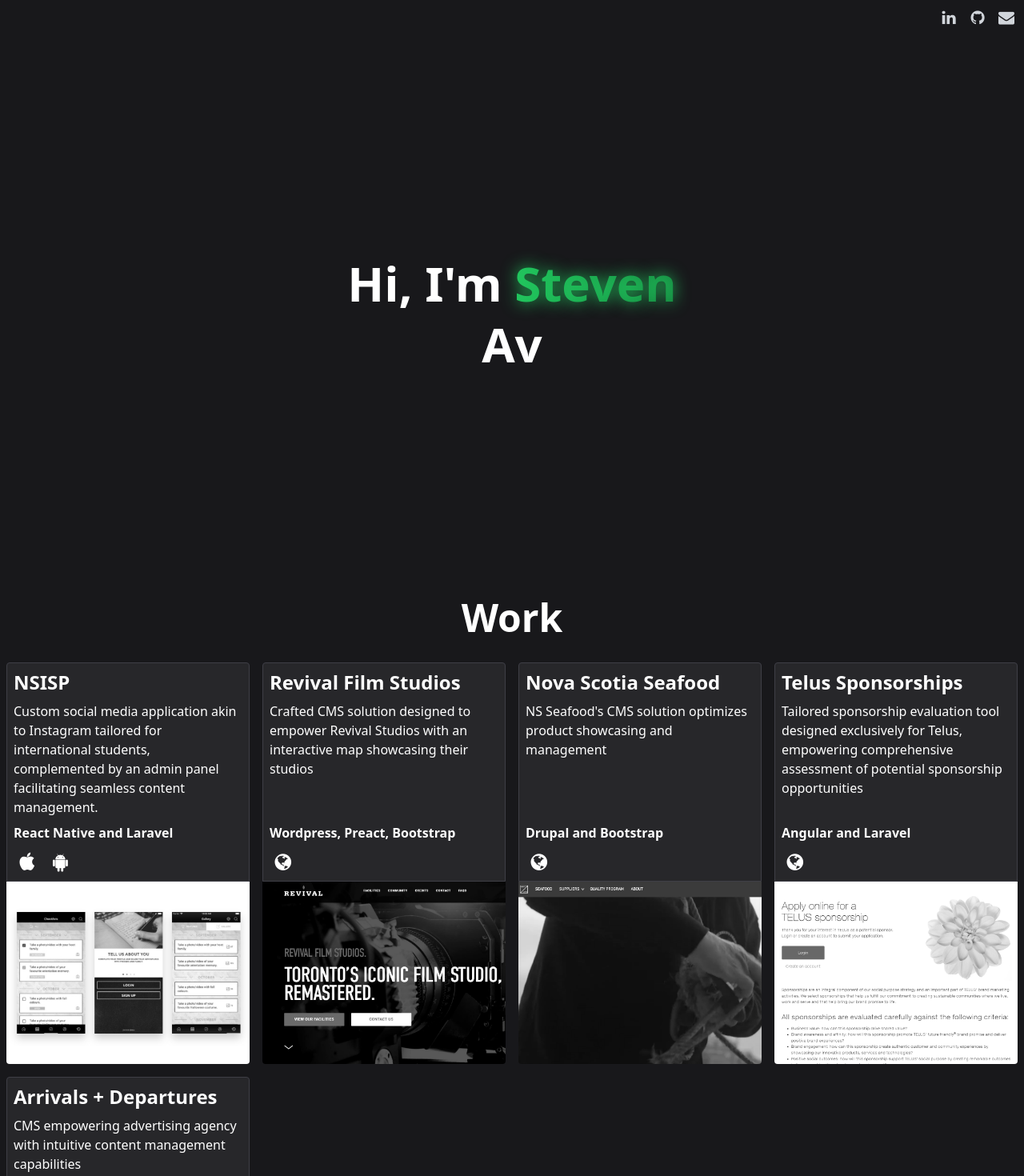
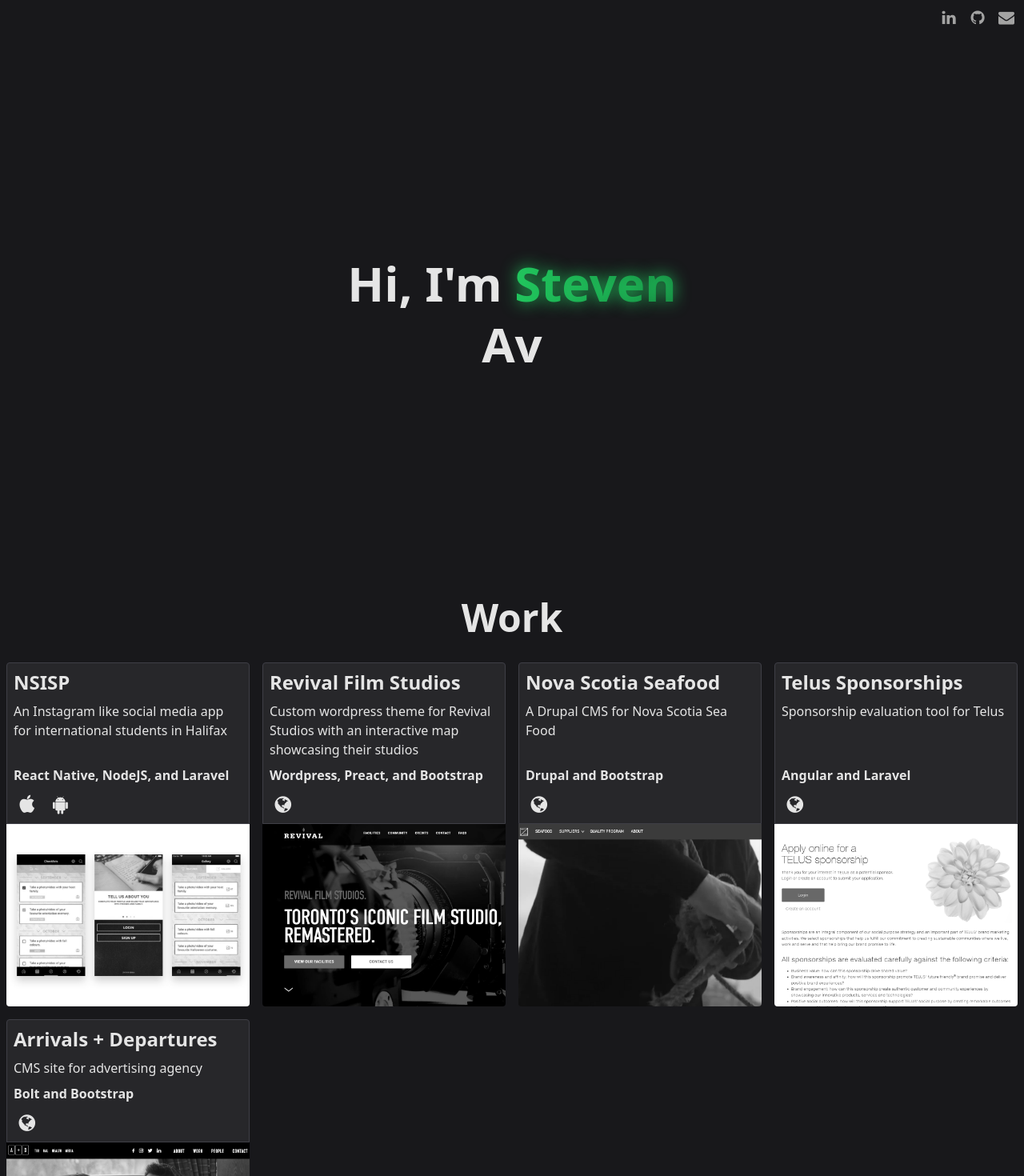
Before and after one commit to stevenwithaph/portfolio, a SvelteKit app: page / in a window 1280 px wide. Shown: the top 1470 px of the page at 80% size. Built offline with nearby package versions, Linux system fonts and the light colour scheme.

Commit message:
Adjusted copy

```diff
--- a/src/app.html
+++ b/src/app.html
@@ -1,5 +1,5 @@
 <!doctype html>
-<html lang="en" class="bg-zinc-900 text-white overflow-x-hidden">
+<html lang="en" class="bg-zinc-900 text-neutral-200 overflow-x-hidden">
 	<head>
 		<meta charset="utf-8" />
 		<link rel="icon" href="%sveltekit.assets%/favicon.png" />
--- a/src/lib/link.svelte
+++ b/src/lib/link.svelte
@@ -4,7 +4,7 @@
 </script>
 
 <a
-	class="relative text-shadow transition-shadow after:content-[''] after:h-[1px] after:scale-x-0 after:absolute after:-bottom-0.5 after:left-0.5 after:right-0.5 after:bg-white after:transition-transform hocus:text-green-500 hocus:shadow-green-500 hocus:after:bg-green-500 hocus:after:scale-x-100"
+	class="relative text-shadow transition-shadow after:content-[''] after:h-[1px] after:scale-x-0 after:absolute after:-bottom-0.5 after:left-0.5 after:right-0.5 after:bg-neutral-200 after:transition-transform hocus:text-green-500 hocus:shadow-green-500 hocus:after:bg-green-500 hocus:after:scale-x-100"
 	{target}
 	href={link}
 >
--- a/src/lib/project.svelte
+++ b/src/lib/project.svelte
@@ -23,7 +23,7 @@
 	const rotate = spring({
 		rotateX: 0,
 		rotateY: 0,
-		scale: 1
+		scale: 1,
 	});
 
 	let container: HTMLElement;
@@ -50,7 +50,7 @@
 		rotate.set({
 			rotateX,
 			rotateY,
-			scale: SCALE
+			scale: SCALE,
 		});
 	}
 
@@ -60,7 +60,7 @@
 		rotate.set({
 			rotateX: 0,
 			rotateY: 0,
-			scale: 1
+			scale: 1,
 		});
 
 		hover = false;
@@ -83,7 +83,7 @@
 		<p class="font-semibold">
 			{@html technologies}
 		</p>
-		<ul class="space-x-2 text-white font-bold flex flex-row">
+		<ul class="space-x-2 font-bold flex flex-row">
 			{#each links as link}
 				<a
 					class="text-shadow transition-shadow hocus:text-green-500 hocus:shadow-green-500 text-2xl"
--- a/src/lib/typewriter.svelte
+++ b/src/lib/typewriter.svelte
@@ -15,12 +15,12 @@
 		'Fullstack Developer',
 		'Avid Runner',
 		'App Developer',
-		'Emo Kid',
 		'CSS Guru',
 		'Jack of All Trades',
 		'Master of None',
 		'Game Developer',
 		'Amateur Drummer',
+		'Emo Kid',
 		'NodeJS Expert',
 		'Coffee Addict',
 		'Not a Designer',
@@ -31,8 +31,6 @@
 		'Drupal Know It All',
 		'Level 15 Barbarian',
 		'Introvert',
-		'ISTP-T',
-		'College Dropout'
 	];
 
 	const tween = tweened(words[0], {
@@ -46,7 +44,7 @@
 			}
 
 			return string;
-		}
+		},
 	});
 
 	function change() {
@@ -60,7 +58,7 @@
 		const duration = ($tween.length + next.length - spaces) * durationPerCharacter;
 
 		tween.set(next, {
-			duration
+			duration,
 		});
 
 		timeout = setTimeout(change, duration + interval);
--- a/src/routes/+page.svelte
+++ b/src/routes/+page.svelte
@@ -9,7 +9,7 @@
 
 <main class="relative max-w-[1440px] mx-auto p-2 space-y-8">
 	<nav class="sticky top-2 right-2 z-10">
-		<ul class="flex justify-end gap-x-2 text-gray-300 text-xl">
+		<ul class="flex justify-end gap-x-2 text-neutral-400 text-xl">
 			<li>
 				<Link target={'_blank'} link={`https://www.linkedin.com/in/steven-adams-r/`}>
 					<li class={`icon-linkedin`}></li>
@@ -45,29 +45,29 @@
 			<Project
 				title={'NSISP'}
 				image={'/nsisp-banner.png'}
-				description={'Custom social media application akin to Instagram tailored for international students, complemented by an admin panel facilitating seamless content management.'}
-				technologies={'React Native and Laravel'}
+				description={'An Instagram like social media app for international students in Halifax'}
+				technologies={'React Native, NodeJS, and Laravel'}
 				alt={'NSISP Showcase'}
 				links={[
 					{ url: 'https://apps.apple.com/us/app/nsisp-passport-app/id1276287671', icon: 'apple' },
 					{
 						url: 'https://play.google.com/store/apps/details?id=com.nsisp.passportapp',
-						icon: 'android'
-					}
+						icon: 'android',
+					},
 				]}
 			/>
 			<Project
 				title={'Revival Film Studios'}
 				image={'/revival-banner.png'}
-				description={'Crafted CMS solution designed to empower Revival Studios with an interactive map showcasing their studios'}
-				technologies={'Wordpress, Preact, Bootstrap'}
+				description={'Custom wordpress theme for Revival Studios with an interactive map showcasing their studios'}
+				technologies={'Wordpress, Preact, and Bootstrap'}
 				alt={'Revival Film Studios Showcase'}
 				links={[{ url: 'https://revivalfilmstudios.ca', icon: 'globe' }]}
 			/>
 			<Project
 				title={'Nova Scotia Seafood'}
 				image={'/nsseafood-banner.png'}
-				description={"NS Seafood's CMS solution optimizes product showcasing and management"}
+				description={'A Drupal CMS for Nova Scotia Sea Food'}
 				technologies={'Drupal and Bootstrap'}
 				alt={'Nova Scotia Seafood Showcase'}
 				links={[{ url: 'https://nsseafood.com', icon: 'globe' }]}
@@ -75,7 +75,7 @@
 			<Project
 				title={'Telus Sponsorships'}
 				image={'/telus-banner.png'}
-				description={'Tailored sponsorship evaluation tool designed exclusively for Telus, empowering comprehensive assessment of potential sponsorship opportunities'}
+				description={'Sponsorship evaluation tool for Telus'}
 				technologies={'Angular and Laravel'}
 				alt={'Telus Sponsorship Showcase'}
 				links={[{ url: 'https://sponsorships.telus.com', icon: 'globe' }]}
@@ -83,7 +83,7 @@
 			<Project
 				title={'Arrivals + Departures'}
 				image={'/arrivals-banner.png'}
-				description={'CMS empowering advertising agency with intuitive content management capabilities'}
+				description={'CMS site for advertising agency'}
 				technologies={'Bolt and Bootstrap'}
 				alt={'Arrivals + Departures Showcase'}
 				links={[{ url: 'https://arrivalsdepartures.com', icon: 'globe' }]}
@@ -95,7 +95,7 @@
 			<Project
 				title={'Medenia'}
 				image={'medenia-banner.png'}
-				description={'Private server and web client dedicated to Dark Ages'}
+				description={'Private server and web client for Dark Ages'}
 				technologies={'Phaser, Svelte, and NodeJS'}
 				alt={'Medenia Showcase'}
 				links={[{ url: 'https://github.com/stevenwithaph/medenia', icon: 'github' }]}
--- a/static/css/fontello.css
+++ b/static/css/fontello.css
@@ -19,14 +19,14 @@
 	font-family: 'fontello';
 	font-style: normal;
 	font-weight: normal;
-	speak: never;
 
 	display: inline-block;
 	text-decoration: inherit;
 	width: 1em;
 	margin-right: 0.2em;
 	text-align: center;
-	/* opacity: .8; */
+
+	color: inherit;
 
 	/* For safety - reset parent styles, that can break glyph codes*/
 	font-variant: normal;
```
Also changed, not shown: 1 other file (tests, documents, lock files or other folders).
